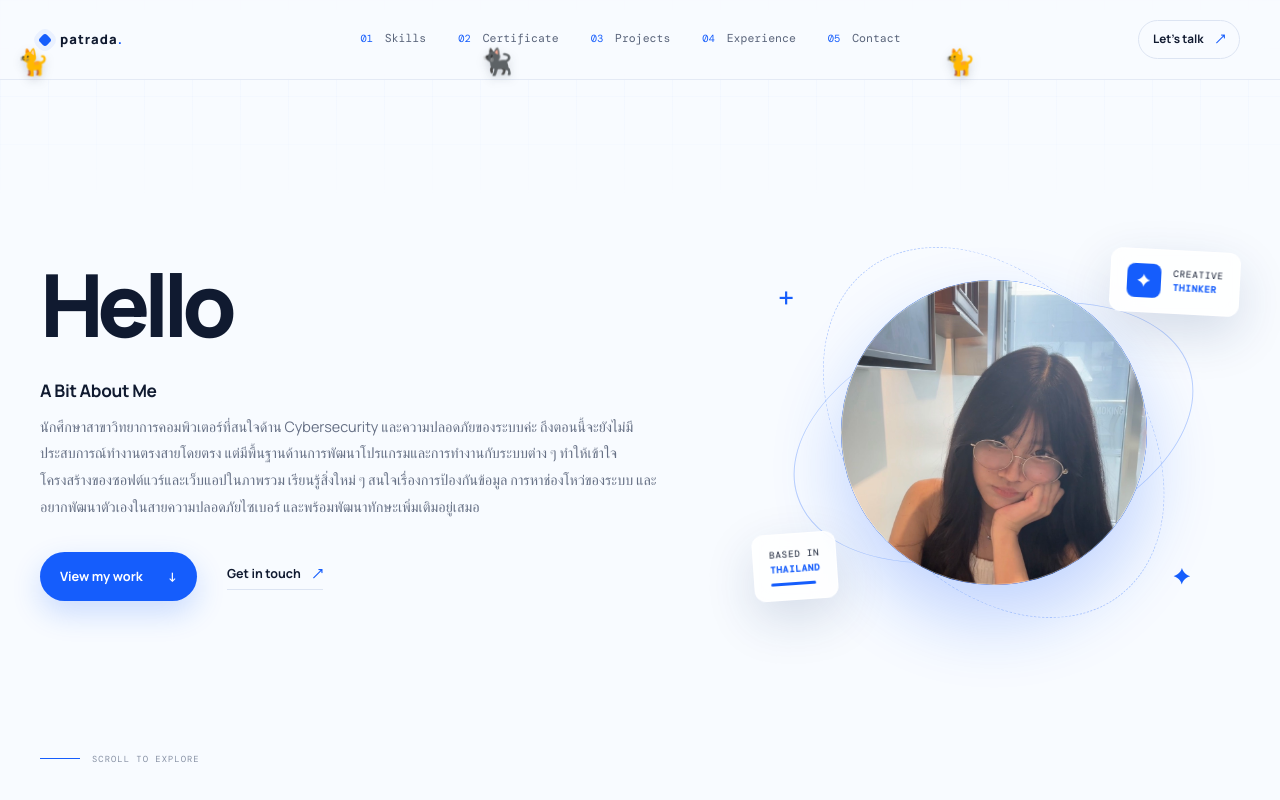
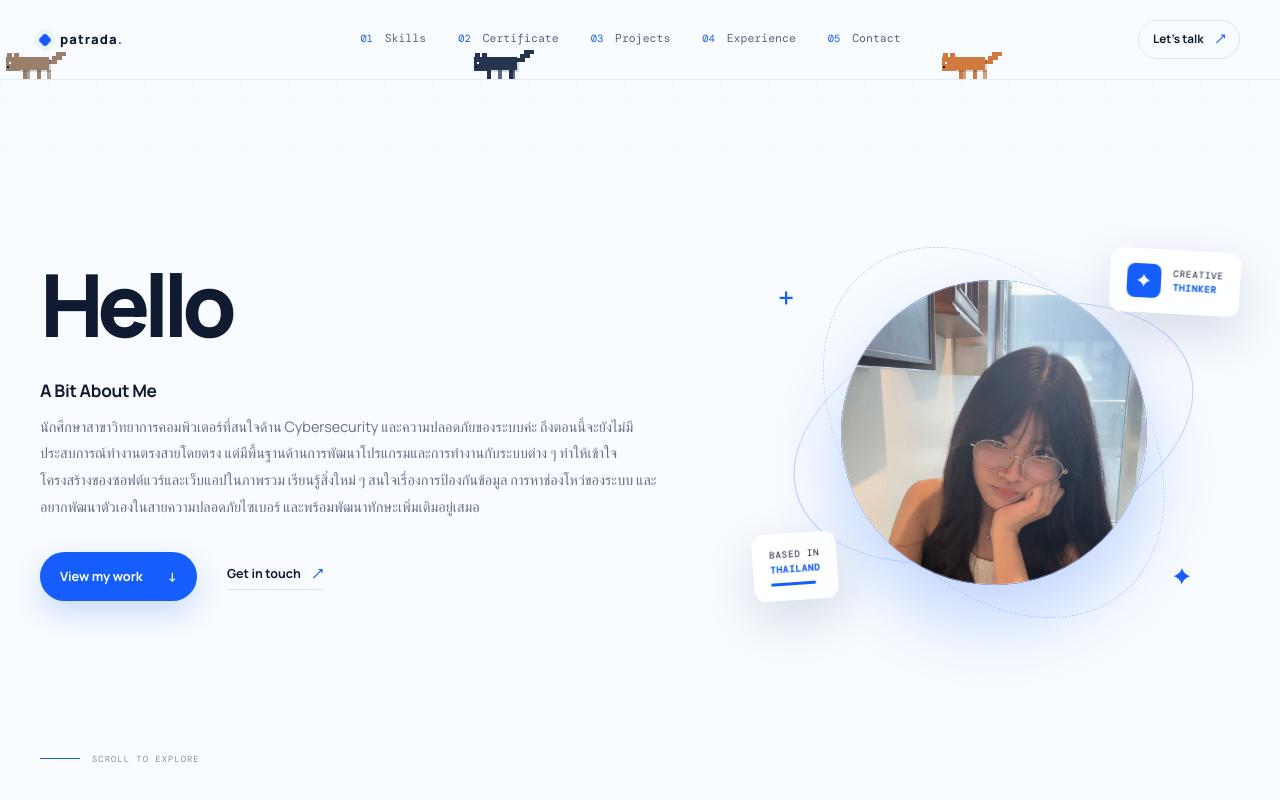
Before and after one commit to patrada-wann/portfolio, a plain HTML site: page index.html in a window 1280 px wide. Shown: the top 800 px of the page. Drawn offline with nearby package versions, Linux system fonts and the light colour scheme; a web font is replaced by a local one.

Commit message:
Replace emoji cats with walking pixel cats

```diff
--- a/index.html
+++ b/index.html
@@ -8,16 +8,52 @@
       content="Portfolio of Your Name — designer and front-end developer."
     />
     <title>Your Name — Portfolio</title>
-    <link rel="stylesheet" href="styles.css?v=12" />
+    <link rel="stylesheet" href="styles.css?v=13" />
   </head>
   <body>
     <div class="page-grid" aria-hidden="true"></div>
 
     <header class="site-header">
       <div class="walking-cat" aria-hidden="true">
-        <span class="cat-runner cat-one"><span>🐈</span></span>
-        <span class="cat-runner cat-two"><span>🐈‍⬛</span></span>
-        <span class="cat-runner cat-three"><span>🐈</span></span>
+        <span class="cat-runner cat-one">
+          <span class="pixel-cat">
+            <i class="pixel-tail"></i>
+            <i class="pixel-body"></i>
+            <i class="pixel-head"></i>
+            <i class="pixel-ear pixel-ear-left"></i>
+            <i class="pixel-ear pixel-ear-right"></i>
+            <i class="pixel-leg pixel-leg-a"></i>
+            <i class="pixel-leg pixel-leg-b"></i>
+            <i class="pixel-leg pixel-leg-c"></i>
+            <i class="pixel-leg pixel-leg-d"></i>
+          </span>
+        </span>
+        <span class="cat-runner cat-two">
+          <span class="pixel-cat">
+            <i class="pixel-tail"></i>
+            <i class="pixel-body"></i>
+            <i class="pixel-head"></i>
+            <i class="pixel-ear pixel-ear-left"></i>
+            <i class="pixel-ear pixel-ear-right"></i>
+            <i class="pixel-leg pixel-leg-a"></i>
+            <i class="pixel-leg pixel-leg-b"></i>
+            <i class="pixel-leg pixel-leg-c"></i>
+            <i class="pixel-leg pixel-leg-d"></i>
+          </span>
+        </span>
+        <span class="cat-runner cat-three">
+          <span class="pixel-cat">
+            <i class="pixel-tail"></i>
+            <i class="pixel-body"></i>
+            <i class="pixel-head"></i>
+            <i class="pixel-ear pixel-ear-left"></i>
+            <i class="pixel-ear pixel-ear-right"></i>
+            <i class="pixel-leg pixel-leg-a"></i>
+            <i class="pixel-leg pixel-leg-b"></i>
+            <i class="pixel-leg pixel-leg-c"></i>
+            <i class="pixel-leg pixel-leg-d"></i>
+          </span>
+        </span>
       </div>
 
       <a class="brand" href="#top" aria-label="Back to top">
--- a/styles.css
+++ b/styles.css
@@ -71,8 +71,8 @@ a {
 }
 
 .walking-cat {
-  bottom: -2px;
-  height: 32px;
+  bottom: 0;
+  height: 34px;
   left: 0;
   pointer-events: none;
   position: absolute;
@@ -82,37 +82,149 @@ a {
 
 .cat-runner {
   animation: cat-walk 18s linear infinite;
+  bottom: 0;
   display: block;
+  height: 29px;
   position: absolute;
+  width: 64px;
   will-change: transform;
 }
 
 .cat-one {
   animation-delay: 0s;
+  color: #cf7a3f;
 }
 
 .cat-two {
   animation-delay: -6s;
+  color: #26344f;
 }
 
 .cat-three {
   animation-delay: -12s;
+  color: #9a806b;
 }
 
-.cat-runner > span {
-  animation: cat-step 0.42s ease-in-out infinite alternate;
+.pixel-cat {
   display: block;
-  filter: drop-shadow(0 4px 5px rgba(16, 26, 48, 0.18));
-  font-size: 1.6rem;
-  line-height: 1;
+  height: 29px;
+  image-rendering: pixelated;
+  position: relative;
+  width: 64px;
 }
 
-.cat-two > span {
-  animation-delay: -0.21s;
+.pixel-body,
+.pixel-head,
+.pixel-ear,
+.pixel-leg,
+.pixel-tail {
+  background: currentColor;
+  display: block;
+  position: absolute;
 }
 
-.cat-three > span {
-  animation-delay: -0.1s;
+.pixel-body {
+  box-shadow: 2px 2px 0 rgba(16, 26, 48, 0.16);
+  height: 13px;
+  left: 14px;
+  top: 7px;
+  width: 31px;
+  z-index: 2;
+}
+
+.pixel-head {
+  height: 14px;
+  left: 2px;
+  top: 7px;
+  width: 14px;
+  z-index: 4;
+}
+
+.pixel-head::before,
+.pixel-head::after {
+  content: "";
+  height: 2px;
+  position: absolute;
+  top: 5px;
+  width: 2px;
+}
+
+.pixel-head::before {
+  background: #f7fbff;
+  left: 3px;
+}
+
+.pixel-head::after {
+  background: #101a30;
+  left: 1px;
+  top: 9px;
+}
+
+.pixel-ear {
+  height: 5px;
+  top: 3px;
+  width: 5px;
+  z-index: 3;
+}
+
+.pixel-ear-left {
+  left: 3px;
+}
+
+.pixel-ear-right {
+  left: 10px;
+}
+
+.pixel-tail {
+  animation: pixel-tail-swish 0.64s steps(2, end) infinite;
+  box-shadow:
+    5px -4px 0 currentColor,
+    9px -8px 0 currentColor;
+  height: 4px;
+  left: 43px;
+  top: 8px;
+  transform-origin: left center;
+  width: 10px;
+  z-index: 1;
+}
+
+.pixel-leg {
+  height: 9px;
+  top: 20px;
+  width: 4px;
+  z-index: 1;
+}
+
+.pixel-leg-a {
+  animation: pixel-leg-forward 0.32s steps(2, end) infinite;
+  left: 17px;
+}
+
+.pixel-leg-b {
+  animation: pixel-leg-back 0.32s steps(2, end) infinite;
+  left: 24px;
+  opacity: 0.72;
+}
+
+.pixel-leg-c {
+  animation: pixel-leg-back 0.32s steps(2, end) infinite;
+  left: 35px;
+}
+
+.pixel-leg-d {
+  animation: pixel-leg-forward 0.32s steps(2, end) infinite;
+  left: 41px;
+  opacity: 0.72;
+}
+
+.cat-two .pixel-leg,
+.cat-two .pixel-tail {
+  animation-delay: -0.16s;
+}
+
+.cat-three .pixel-leg,
+.cat-three .pixel-tail {
+  animation-delay: -0.08s;
 }
 
 .brand {
@@ -979,17 +1091,43 @@ footer {
   }
 
   to {
-    transform: translateX(-60px);
+    transform: translateX(-74px);
   }
 }
 
-@keyframes cat-step {
-  from {
-    transform: translateY(0) rotate(-2deg);
+@keyframes pixel-leg-forward {
+  0%,
+  49% {
+    transform: translateX(-2px);
   }
 
-  to {
-    transform: translateY(-3px) rotate(2deg);
+  50%,
+  100% {
+    transform: translateX(2px);
+  }
+}
+
+@keyframes pixel-leg-back {
+  0%,
+  49% {
+    transform: translateX(2px);
+  }
+
+  50%,
+  100% {
+    transform: translateX(-2px);
+  }
+}
+
+@keyframes pixel-tail-swish {
+  0%,
+  49% {
+    transform: translateY(0);
+  }
+
+  50%,
+  100% {
+    transform: translateY(2px);
   }
 }
 
@@ -1095,11 +1233,12 @@ footer {
   }
 
   .walking-cat {
-    height: 26px;
+    height: 30px;
   }
 
-  .cat-runner > span {
-    font-size: 1.25rem;
+  .pixel-cat {
+    transform: scale(0.88);
+    transform-origin: bottom left;
   }
 
   .hero {
```
